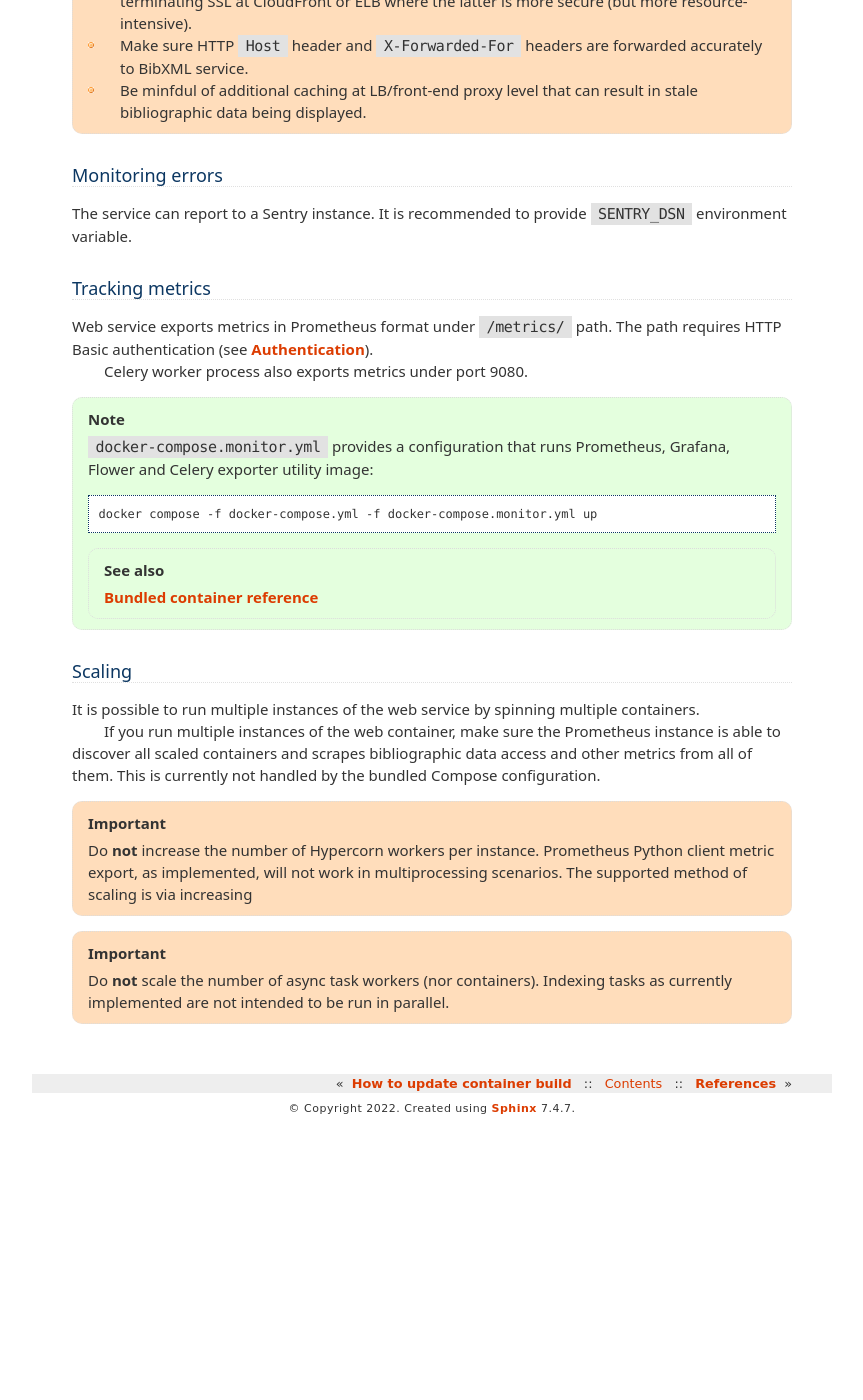
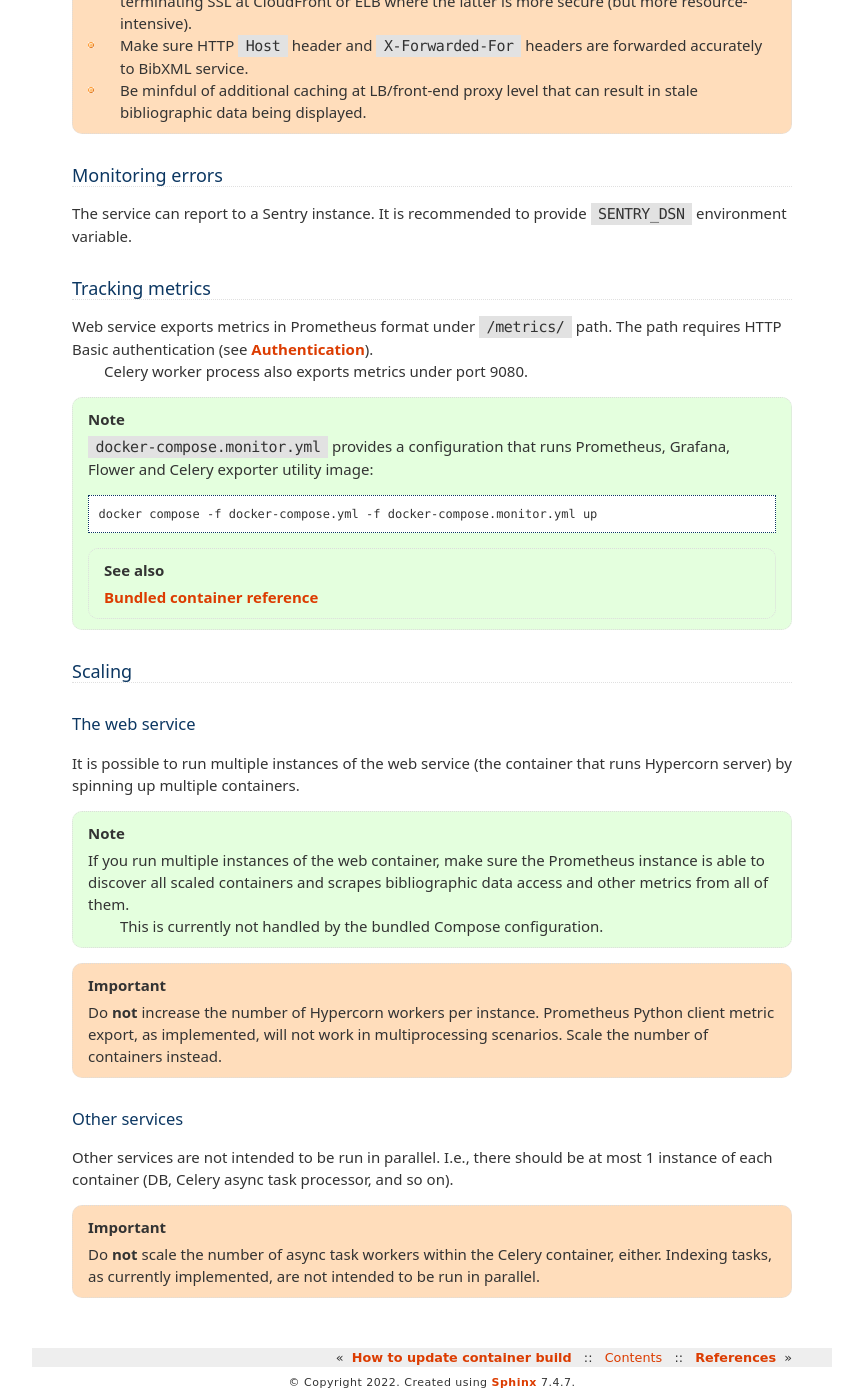
Before and after one commit to ietf-tools/bibxml-service, a Sphinx documentation site: the page built from docs/howto/run-in-production.rst, in a window 1280 px wide and 1400 px high, scrolled down 789 px. Shown: the whole window, without its empty margins (208-1071 px from the left). Built offline with Sphinx 7.4.7, drawn with Linux system fonts in a browser that asks for light colours; pages that are not in the unit, such as notebooks, are missing from menus; before the commit the page ends 1915 px from its top, so only the background shows below that.

Commit message:
docs(howto): fix run-in-production section

```diff
--- a/docs/howto/run-in-production.rst
+++ b/docs/howto/run-in-production.rst
@@ -78,21 +78,35 @@ Celery worker process also exports metrics under port 9080.
 Scaling
 =======
 
+The web service
+---------------
+
 It is possible to run multiple instances of the web service
-by spinning multiple containers.
+(the container that runs Hypercorn server)
+by spinning up multiple containers.
 
-If you run multiple instances of the web container,
-make sure the Prometheus instance is able to discover all scaled containers
-and scrapes bibliographic data access and other metrics
-from all of them.
-This is currently not handled by the bundled Compose configuration.
+.. note::
+
+   If you run multiple instances of the web container,
+   make sure the Prometheus instance is able to discover all scaled containers
+   and scrapes bibliographic data access and other metrics
+   from all of them.
+
+   This is currently not handled by the bundled Compose configuration.
 
 .. important:: Do **not** increase the number of Hypercorn workers
                per instance. Prometheus Python client metric export,
                as implemented, will not work in multiprocessing scenarios.
-               The supported method of scaling is via increasing
+               Scale the number of containers instead.
+
+Other services
+--------------
+
+Other services are not intended to be run in parallel.
+I.e., there should be at most 1 instance of each container
+(DB, Celery async task processor, and so on).
 
 .. important:: Do **not** scale the number of async task workers
-               (nor containers).
-               Indexing tasks as currently implemented
+               within the Celery container, either.
+               Indexing tasks, as currently implemented,
                are not intended to be run in parallel.
```
